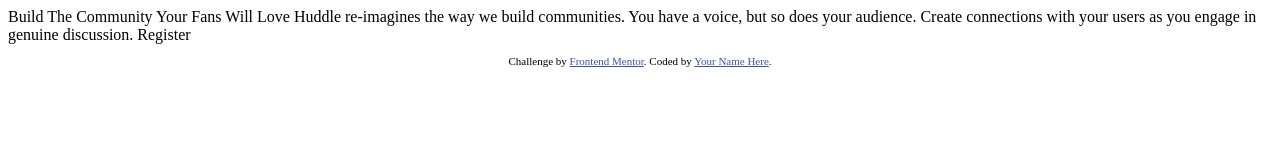
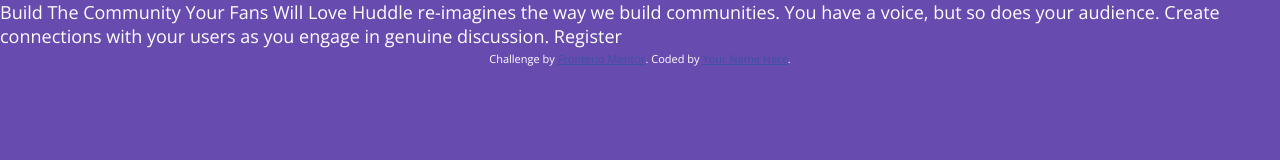
Before and after one commit to gustavom/-frontend-mentor-challenge-03, a website: page src/index.html in a window 1280 px wide. Drawn offline with nearby package versions, Linux system fonts and the light colour scheme; files that its build step writes are made by us from their sources.

Commit message:
update folder stack

```diff
--- /dev/null
+++ b/src/assets/scss/_mixins.scss
@@ -0,0 +1,18 @@
+@mixin mqrange($breakpointsMin, $breakpointsMax) {
+  @media only screen and (min-width: $breakpointsMin) and (max-width: $breakpointsMax) {
+    @content;
+  }
+}
+
+@mixin font-body() {
+  font-family: "Open Sans", sans-serif;
+  font-weight: 400;
+}
+@mixin font-title() {
+  font-family: "Poppins", sans-serif;
+  font-weight: 700;
+}
+@mixin font-head-regular() {
+  font-family: "Poppins", sans-serif;
+  font-weight: 400;
+}
--- /dev/null
+++ b/src/assets/scss/styles.scss
@@ -0,0 +1,49 @@
+@import "_mixins.scss";
+* {
+  margin: 0;
+  padding: 0;
+  outline: 0;
+  list-style: none;
+  box-sizing: border-box;
+}
+*:focus {
+  outline: 0;
+}
+html,
+body,
+#root {
+  height: 100%;
+}
+
+body {
+  -webkit-font-smoothing: antialiased;
+  background-color: #e6eff6;
+}
+
+body,
+input,
+button {
+  @include font-body();
+  font-weight: 400;
+  color: hsl(218, 22%, 67%);
+}
+
+p {
+  font-size: 15px;
+  line-height: 22px;
+}
+
+body {
+  font-size: 18px;
+  color: hsl(0, 0%, 100%);
+  background-color: hsl(257, 40%, 49%);
+}
+
+// footer
+.attribution {
+  font-size: 11px;
+  text-align: center;
+}
+.attribution a {
+  color: hsl(228, 45%, 44%);
+}
--- a/index.html
+++ b/src/index.html
@@ -4,15 +4,10 @@
   <meta charset="UTF-8">
   <meta name="viewport" content="width=device-width, initial-scale=1.0"> <!-- displays site properly based on user's device -->
 
-  <link rel="icon" type="image/png" sizes="32x32" href="./images/favicon-32x32.png">
-
+  <link rel="icon" type="image/png" sizes="32x32" href="./assets/images/favicon-32x32.png">
+  <link href="https://fonts.googleapis.com/css2?family=Open+Sans&family=Poppins:wght@400;700&display=swap" rel="stylesheet">
+  <link href="assets/css/styles.css" rel="stylesheet">
   <title>Frontend Mentor | Huddle landing page with single introductory section</title>
-
-  <!-- Feel free to remove these styles or customise in your own stylesheet 👍 -->
-  <style>
-    .attribution { font-size: 11px; text-align: center; }
-    .attribution a { color: hsl(228, 45%, 44%); }
-  </style>
 </head>
 <body>
 
```
Also changed, not shown: src/assets/images/bg-desktop.svg (renamed from images/bg-desktop.svg), src/assets/images/bg-mobile.svg (renamed from images/bg-mobile.svg), src/assets/images/favicon-32x32.png (renamed from images/favicon-32x32.png), src/assets/images/illustration-mockups.svg (renamed from images/illustration-mockups.svg), src/assets/images/logo.svg (renamed from images/logo.svg), style-guide.md (line endings or trailing spaces).
